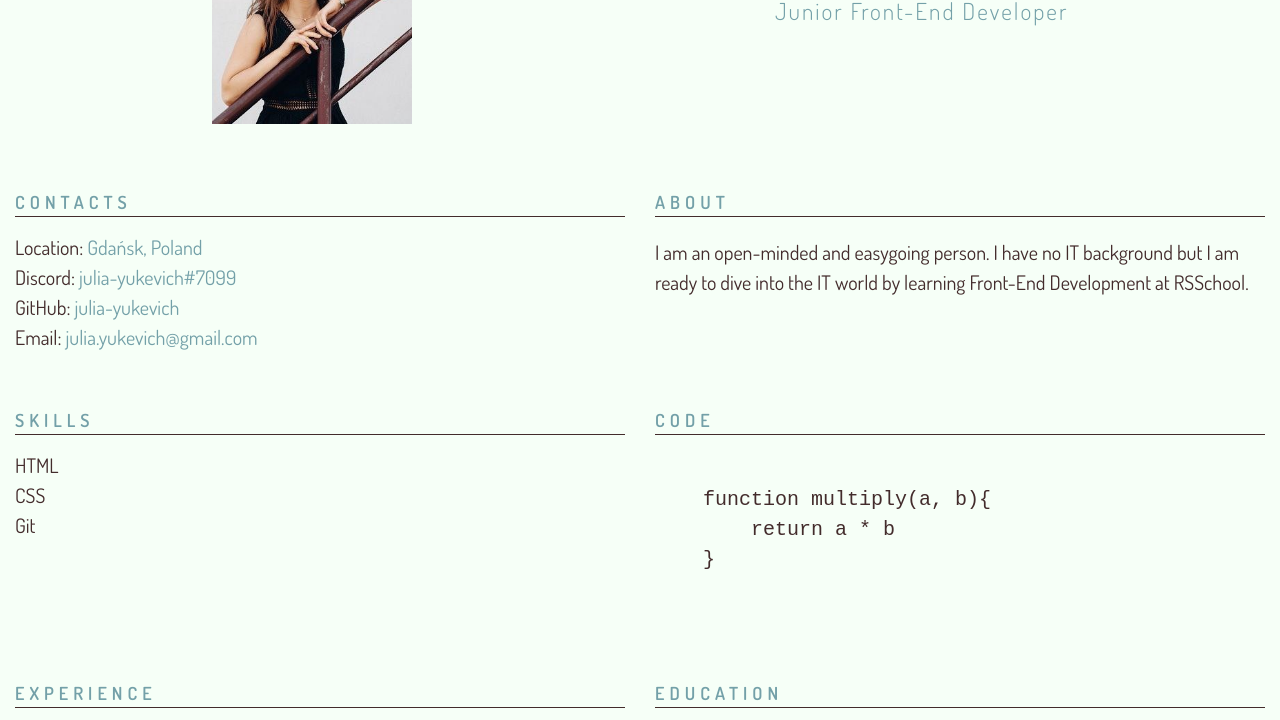
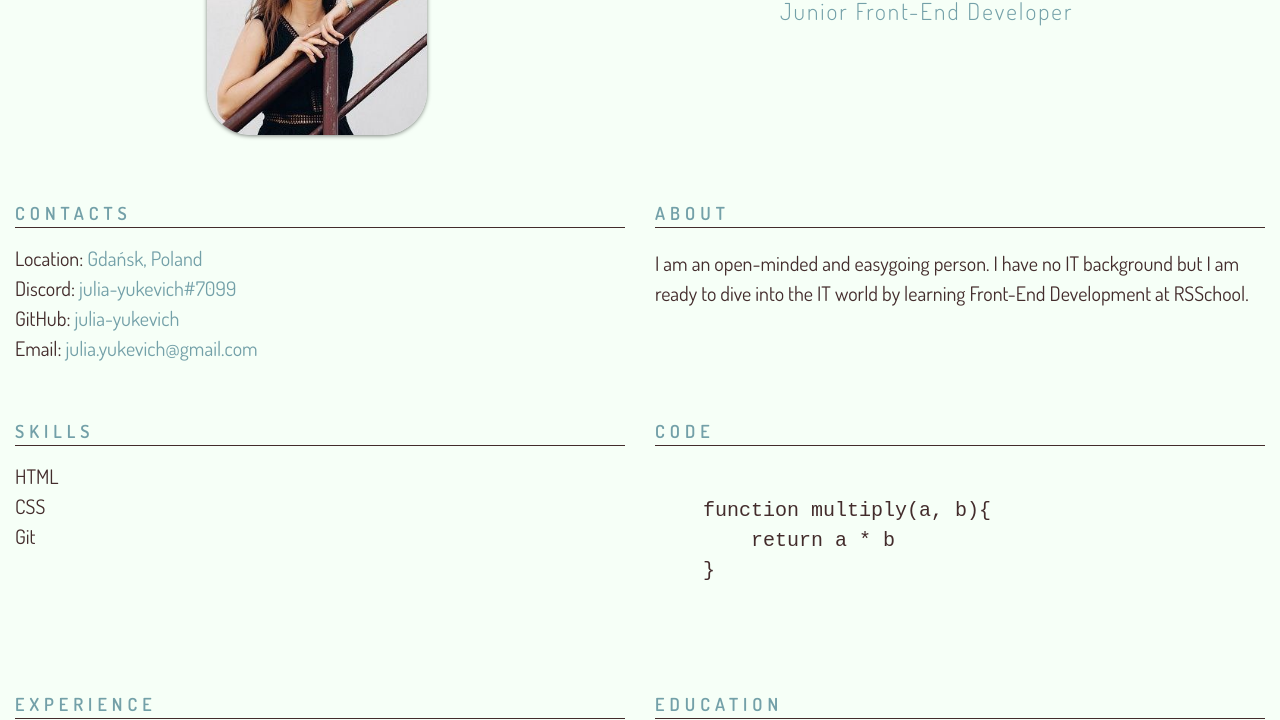
Before and after one commit to julia-yukevich/rsschool-cv, a plain HTML site: page index.html in a window 1280 px wide. Shown: the part 225-945 px from the top of the page. Drawn offline with Linux system fonts and the light colour scheme.

Commit message:
fix: add style for photo

```diff
--- a/style.css
+++ b/style.css
@@ -146,3 +146,11 @@ body {
   background-size: contain;
   background-repeat: no-repeat;
 }
+
+.photo {
+  width: 220px;
+  height: 220px;
+  object-fit: cover;
+  border-radius: 20%;
+  box-shadow: 0 1px 4px rgb(0 0 0 / 50%);
+}
```
